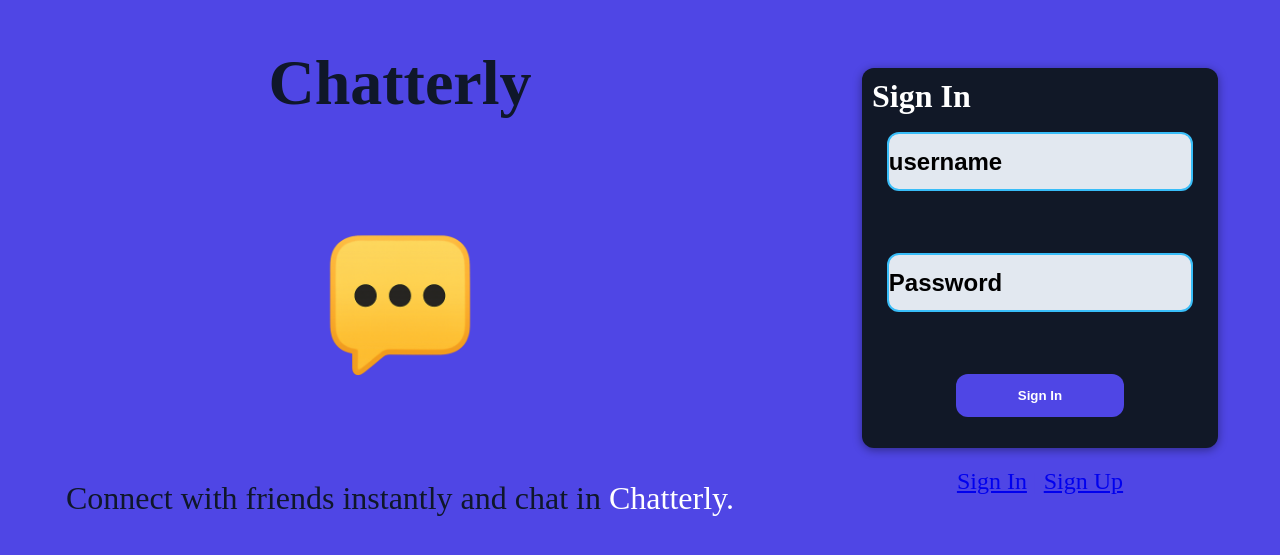
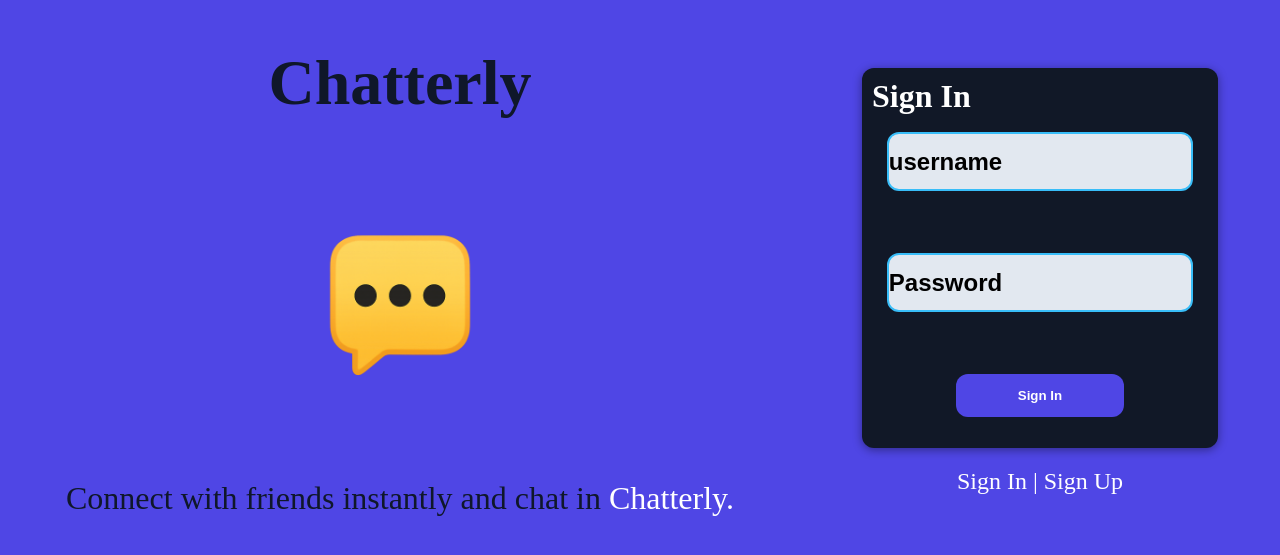
Before and after one commit to Hamza2566/Message-App, a React (Vite) app: page / in a window 1280 px wide. Shown: the part 119-674 px from the top of the page. Built offline with nearby package versions, Linux system fonts and the light colour scheme.

Commit message:
working on signin and up

```diff
--- a/src/Pages/HomePage/HomePage.jsx
+++ b/src/Pages/HomePage/HomePage.jsx
@@ -18,7 +18,7 @@ export default function HomePage() {
 
         {/* Links to switch */}
         <div className={style.switch}>
-          <Link to="/">Sign In</Link> | <Link to="/signup">Sign Up</Link>
+          <Link to="/" className={style.link}>Sign In</Link> | <Link to="/signup"   className={style.link}>Sign Up</Link>
         </div>
       </div>
     </div>
--- a/src/Pages/HomePage/HomePage.module.css
+++ b/src/Pages/HomePage/HomePage.module.css
@@ -62,6 +62,13 @@
 }
 .switch{
   margin-top: 20px;
-  color: var(--primary-color);
+  color: var(--text-on-primary);
   font-size: 1.5rem;
 }
+.link{
+  color: var(--text-on-primary);
+  text-decoration: none;
+}
+.link:hover{
+  color: var(--text-on-primary);
+}
--- a/src/Pages/signin/Signin.jsx
+++ b/src/Pages/signin/Signin.jsx
@@ -1,4 +1,6 @@
+import { json } from "express"
 import style from "./signin.module.css"
+import { body } from "express-validator"
 export default function SignIn() {
 
    const handlesubmit = (e)=>{
@@ -11,6 +13,10 @@ export default function SignIn() {
       password
     }
     console.log(data);
+    const response = fetch("/api/auth",{
+      method:"POST",
+
+    })
 
 
    }
```
Also changed, not shown: 1 other file (tests, documents, lock files or other folders).
